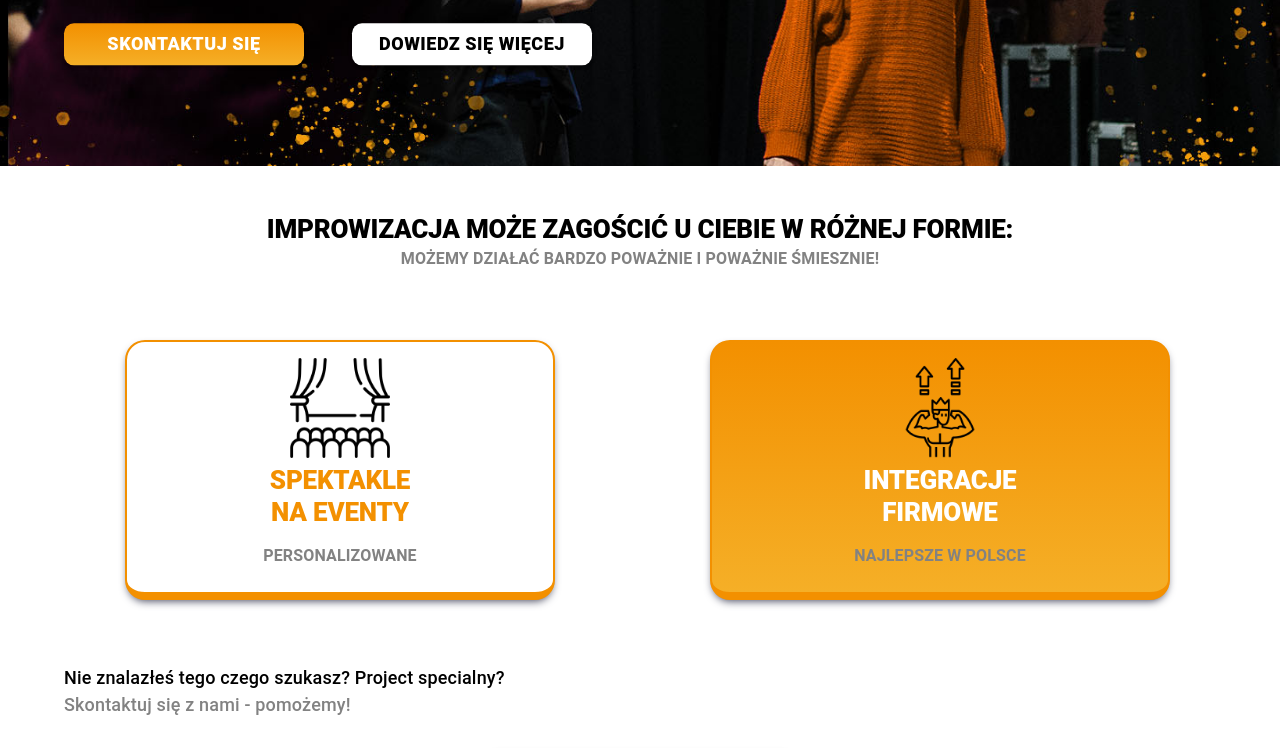
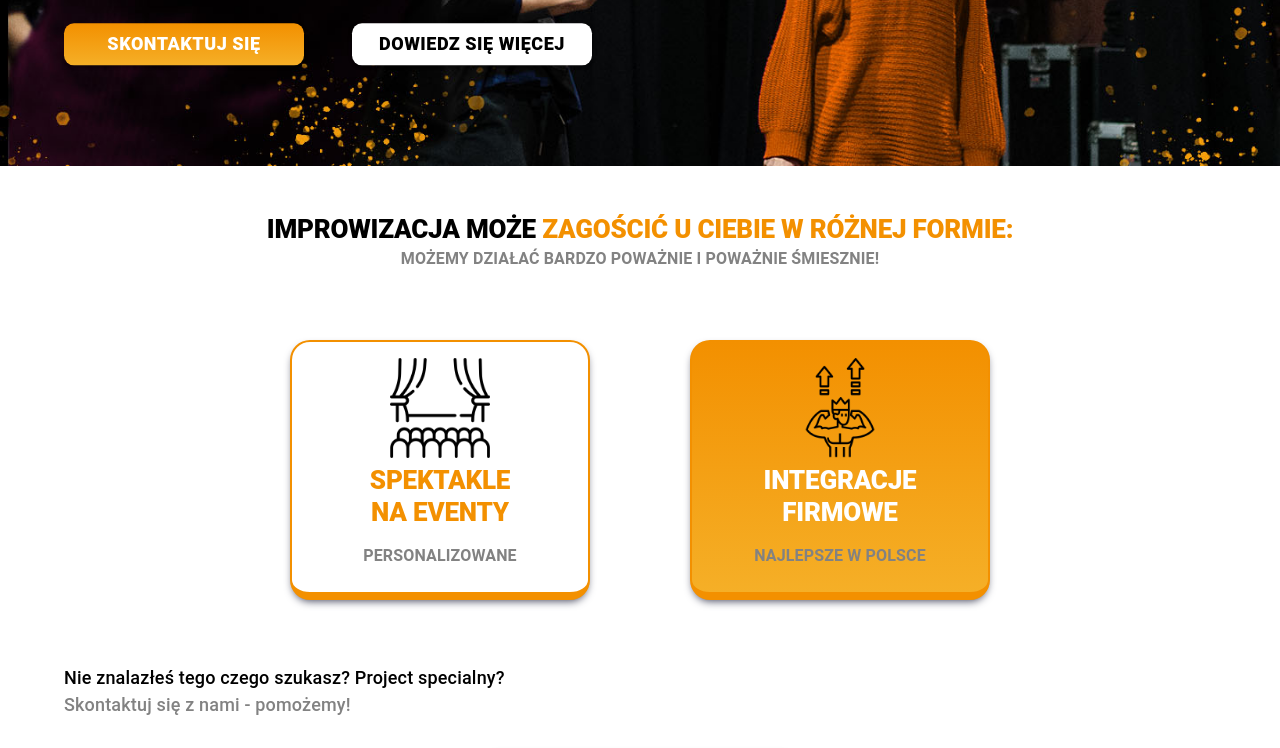
Before and after one commit to kalniei/impro-silesia, a Next.js app: page /impro_dla_firm in a window 1280 px wide. Shown: the part 520-1268 px from the top of the page. Built offline with nearby package versions, Linux system fonts and the light colour scheme.

Commit message:
Main offer - some fixes

```diff
--- a/components/business/OfferComponent.tsx
+++ b/components/business/OfferComponent.tsx
@@ -36,7 +36,10 @@
     <Grid item xs={12} py={6} px={2}>
       <Box className="maxWidth">
         <Typography variant="h2" textAlign="center">
-          Improwizacja może zagościć u ciebie w różnej formie:
+          Improwizacja może{' '}
+          <Box component="span" color={Colors.mainOrange}>
+            zagościć u ciebie w różnej formie:
+          </Box>
         </Typography>
         <Typography variant="subtitle1">
           Możemy działać bardzo poważnie i poważnie śmiesznie!
--- a/components/common/ActionElements.tsx
+++ b/components/common/ActionElements.tsx
@@ -11,6 +11,7 @@
 
 const useStyles = makeStyles({
   clickableCard: {
+    maxWidth: '300px',
     border: `2px solid ${Colors.mainOrange}`,
     borderBottomWidth: '8px',
     borderRadius: '20px',
@@ -30,14 +31,14 @@
   };
 
   return (
-    <Grid container>
+    <Grid container justifyContent="center">
       {infoArray.map((x: IActionObj, key: number) => (
         <Grid
           key={key}
           container
           justifyContent="center"
           item
-          md={6}
+          md={4}
           sm={6}
           xs={12}
           sx={{ mt: { xs: 4, sm: 6, md: 8 }, px: 3 }}
```
